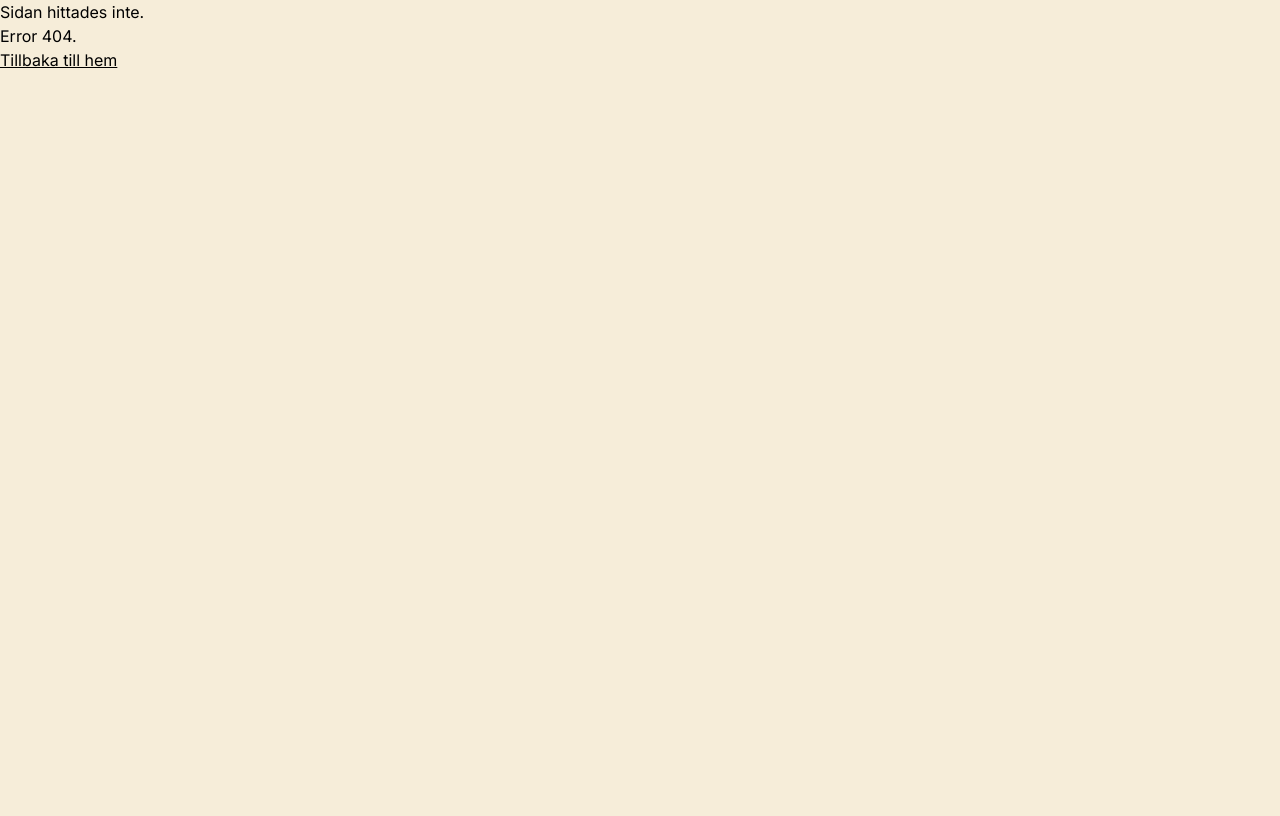
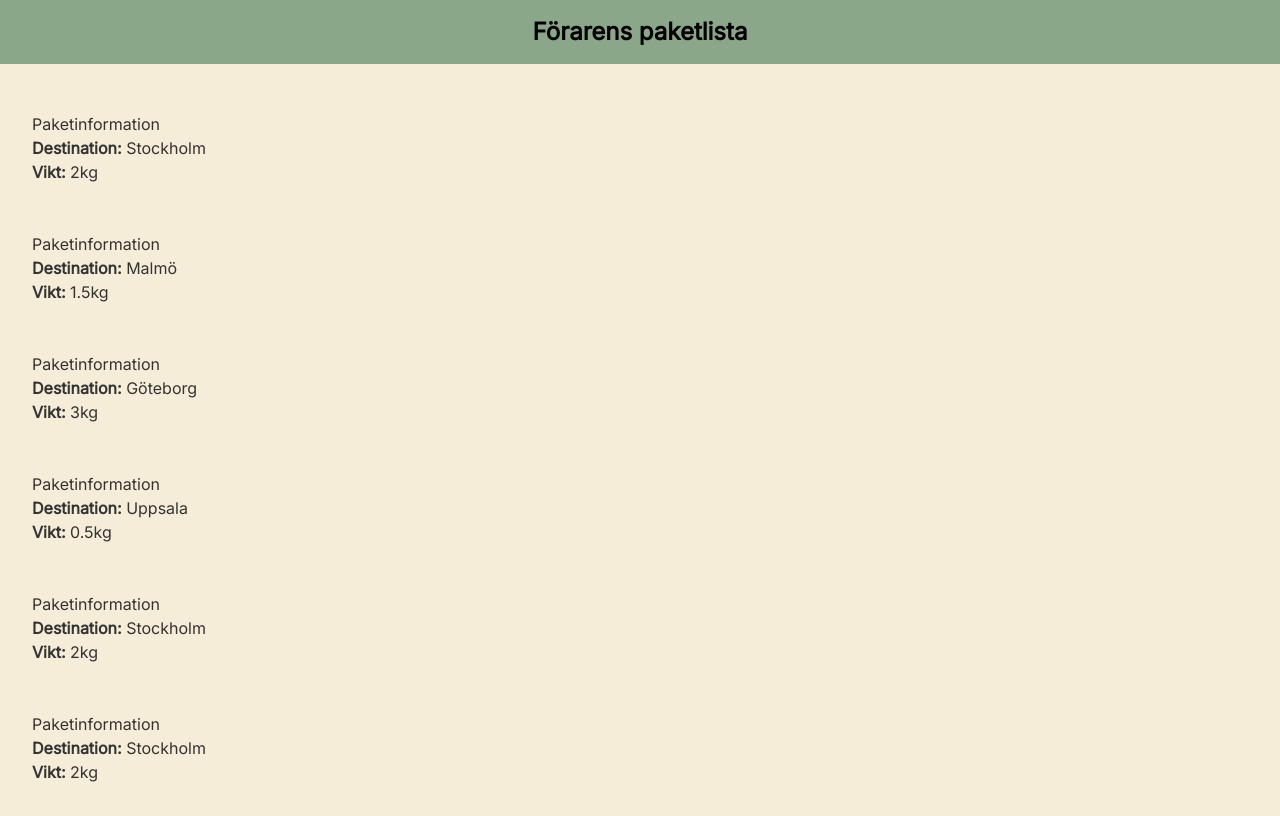
Before and after one commit to ChasAcademy-Team-9/frontend, a React (Vite) app: page /package-list in a window 1280 px wide. Before the commit this address had no page. Built offline with nearby package versions, Linux system fonts and the light colour scheme.

Commit message:
add PackageList component and update routing for driver-list

```diff
--- a/src/main.tsx
+++ b/src/main.tsx
@@ -11,6 +11,7 @@ import Position from './routes/Position.tsx';
 import Home from './routes/Home.tsx';
 import DriverList from './pages/DriverList.tsx';
 import Driver from './routes/Driver.tsx';
+import PackageList from './pages/PackageList.tsx';
 
 const router = createBrowserRouter([
   { path: '/', element: <App /> },
@@ -19,7 +20,8 @@ const router = createBrowserRouter([
   { path: '/scan', element: <Scan /> },
   { path: '/position', element: <Position /> },
   { path: '/home', element: <Home /> },
-  { path: '/driverlist', element: <DriverList /> },
+  { path: '/driver-list', element: <DriverList /> },
+  { path: '/package-list', element: <PackageList /> },
   { path: '/driver', element: <Driver /> },
   { path: '*', element: <NotFound /> },
 ]);
--- /dev/null
+++ b/src/pages/PackageList.tsx
@@ -0,0 +1,67 @@
+import Card from "../components/Card"
+
+const DriverList = () => {
+     return (
+          <div>
+               <h1 className="text-2xl font-bold mb-4 text-center bg-secondary/80 p-4">Förarens paketlista</h1>
+               <div className="bg-background p-4 space-y-4">
+                    <Card
+                         variant="package"
+                         paketId="12345"
+                         destination="Stockholm"
+                         vikt="2kg"
+                         fordonId="AB123CD"
+                         info={{ stad: "Göteborg", tid: "12:00", adress: "Storgatan 1" }}
+                         onClick={() => alert('Card clicked!')}
+                    />
+                    <Card
+                         variant="package"
+                         paketId="12346"
+                         destination="Malmö"
+                         vikt="1.5kg"
+                         fordonId="AB123CD"
+                         info={{ stad: "Göteborg", tid: "13:00", adress: "Storgatan 2" }}
+                         onClick={() => alert('Card clicked!')}
+                    />
+                    <Card
+                         variant="package"
+                         paketId="12347"
+                         destination="Göteborg"
+                         vikt="3kg"
+                         fordonId="AB123CD"
+                         info={{ stad: "Göteborg", tid: "14:00", adress: "Storgatan 3" }}
+                         onClick={() => alert('Card clicked!')}
+                    />
+                    <Card
+                         variant="package"
+                         paketId="12348"
+                         destination="Uppsala"
+                         vikt="0.5kg"
+                         fordonId="AB123CD"
+                         info={{ stad: "Göteborg", tid: "15:00", adress: "Storgatan 4" }}
+                         onClick={() => alert('Card clicked!')}
+                    />
+                    <Card
+                         variant="package"
+                         paketId="12345"
+                         destination="Stockholm"
+                         vikt="2kg"
+                         fordonId="AB123CD"
+                         info={{ stad: "Göteborg", tid: "12:00", adress: "Storgatan 1" }}
+                         onClick={() => alert('Card clicked!')}
+                    />
+                    <Card
+                         variant="package"
+                         paketId="12345"
+                         destination="Stockholm"
+                         vikt="2kg"
+                         fordonId="AB123CD"
+                         info={{ stad: "Göteborg", tid: "12:00", adress: "Storgatan 1" }}
+                         onClick={() => alert('Card clicked!')}
+                    />
+               </div>
+          </div>
+     )
+}
+
+export default DriverList
```
